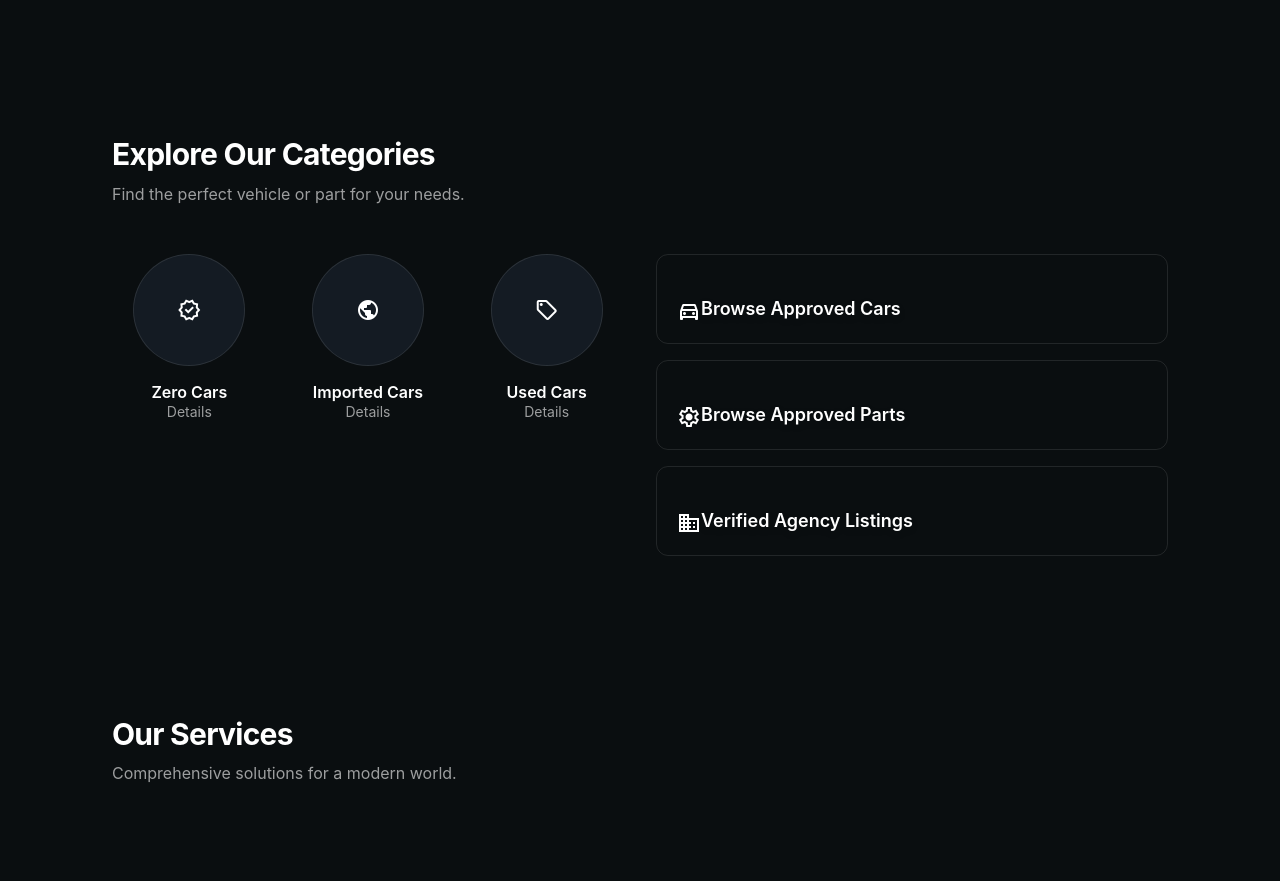
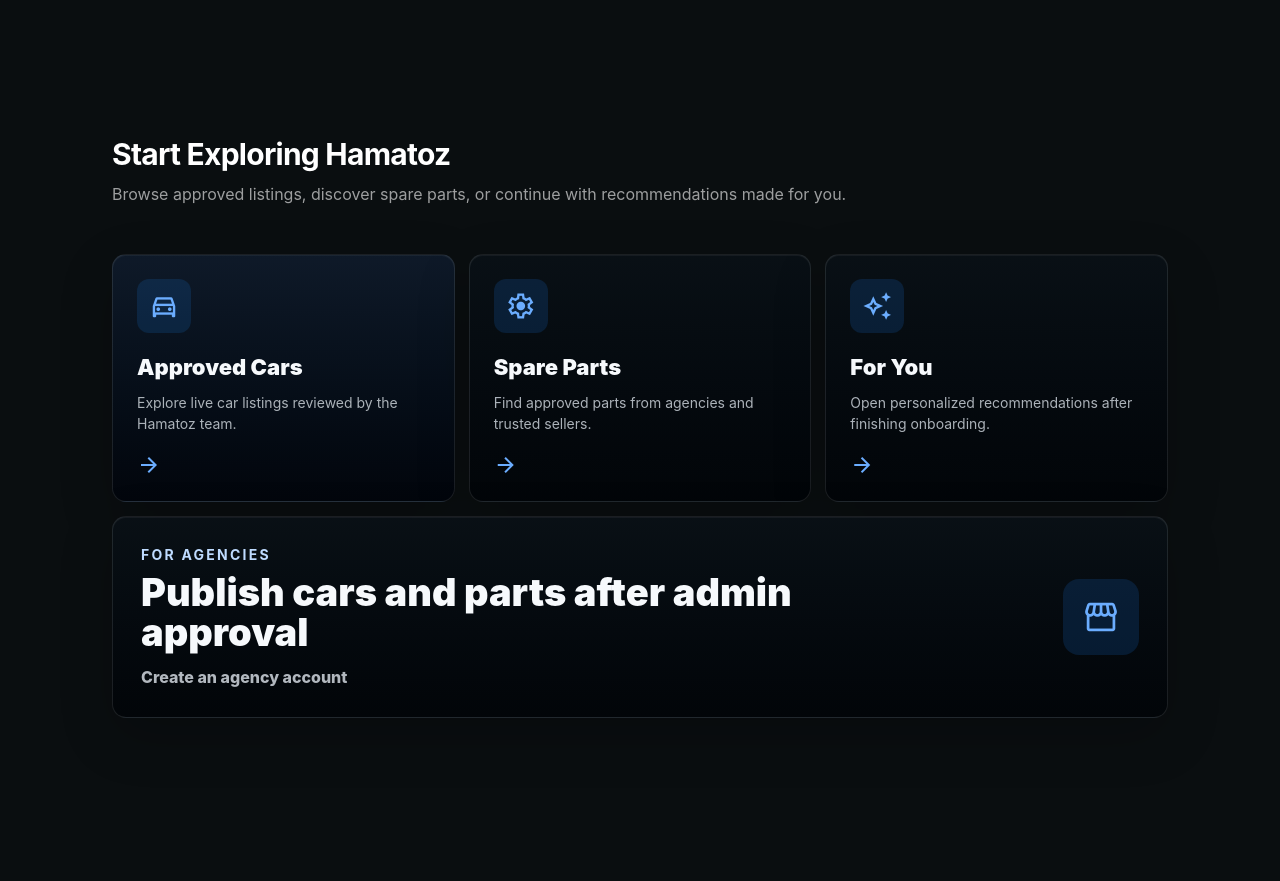
Before and after one commit to tahaayman116/front_hamatoz, an Angular app: page / in a window 1280 px wide. Shown: the part 7160-8041 px from the top of the page. Built offline with nearby package versions, Linux system fonts and the light colour scheme.

Commit message:
Fix home category shortcuts

```diff
--- a/src/app/home/home.css
+++ b/src/app/home/home.css
@@ -1,68 +1,141 @@
 
-/* Category (circle cards) */
-.category-circle {
-  display: flex;
-  flex-direction: column;
-  align-items: center;
-  gap: 16px;
-  text-align: center;
-  cursor: pointer;
+/* Marketplace shortcuts */
+.category-panel {
+  display: grid;
+  grid-template-columns: repeat(3, minmax(0, 1fr));
+  gap: 14px;
+  padding: 16px;
 }
 
-.circle-icon {
+.category-card,
+.agency-card {
+  position: relative;
   display: flex;
+  min-width: 0;
+  color: oklch(96% 0.006 252);
+  text-decoration: none;
+  overflow: hidden;
+  border: 1px solid oklch(98% 0.006 252 / 0.1);
+  background: linear-gradient(180deg, oklch(17% 0.016 248 / 0.92), oklch(11% 0.014 248 / 0.92));
+  box-shadow: inset 0 1px 0 oklch(98% 0.006 252 / 0.05), 0 18px 54px oklch(4% 0.01 248 / 0.2);
+  transition: transform 180ms ease-out, border-color 180ms ease-out, background 180ms ease-out, box-shadow 180ms ease-out;
+}
+
+.category-card {
+  align-items: flex-start;
+  flex-direction: column;
+  gap: 18px;
+  min-height: 218px;
+  padding: 24px;
+  border-radius: 14px;
+}
+
+.category-card::before,
+.agency-card::before {
+  content: "";
+  position: absolute;
+  inset: 0;
+  background:
+    radial-gradient(circle at 20% 0%, oklch(62% 0.16 255 / 0.22), transparent 22rem),
+    linear-gradient(135deg, oklch(98% 0.006 252 / 0.07), transparent 42%);
+  opacity: 0;
+  transition: opacity 180ms ease-out;
+}
+
+.category-card > span {
+  position: relative;
+  display: inline-flex;
   align-items: center;
   justify-content: center;
-  width: 112px;
-  height: 112px;
-  border-radius: 9999px;
-  border: 1px solid rgba(255, 255, 255, 0.1);
-  background: rgba(31, 41, 55, 0.5);
-  transition: all 0.3s ease;
+  width: 54px;
+  height: 54px;
+  border-radius: 12px;
+  background: oklch(56% 0.17 255 / 0.18);
+  color: oklch(74% 0.14 255);
+  font-size: 30px;
 }
 
-.category-circle:hover .circle-icon {
-  transform: scale(1.05);
-  border-color: #3b82f6;
-  background: rgba(31, 41, 55, 1);
-  box-shadow: 0 12px 24px rgba(59, 130, 246, 0.2);
+.category-card div,
+.agency-card div,
+.category-card i,
+.agency-card > span {
+  position: relative;
 }
 
-.category-circle:hover .circle-icon .material-symbols-outlined {
-  transform: scale(1.1);
+.category-card h3,
+.agency-card h3 {
+  margin: 0;
+  color: oklch(98% 0.006 252);
+  font-weight: 900;
+  letter-spacing: 0;
 }
 
-.circle-icon .material-symbols-outlined {
-  transition: transform 0.3s ease;
+.category-card h3 {
+  font-size: 22px;
 }
 
-/* Image tiles */
-.image-tile {
-  position: relative;
-  display: flex;
-  align-items: flex-end;
-  overflow: hidden;
-  width: 100%;
-  min-height: 90px;
-  padding: 20px;
-  border-radius: 12px;
-  border: 1px solid rgba(255, 255, 255, 0.1);
-  cursor: pointer;
-
-  /* background set inline in HTML */
-  background-size: cover;
-  background-position: center;
-
-  box-shadow: inset 0 0 0 rgba(0, 0, 0, 0.2);
-  transition: all 0.3s ease;
+.category-card p {
+  margin: 8px 0 0;
+  color: oklch(76% 0.012 250);
+  font-size: 14px;
+  line-height: 1.55;
 }
 
-.image-tile:hover {
-  border-color: rgba(255, 255, 255, 0.2);
-  box-shadow: 0 14px 26px rgba(0, 0, 0, 0.3);
+.category-card i {
+  margin-top: auto;
+  color: oklch(74% 0.14 255);
 }
 
+.category-card:hover,
+.agency-card:hover {
+  transform: translateY(-3px);
+  border-color: oklch(70% 0.15 255 / 0.36);
+  box-shadow: inset 0 1px 0 oklch(98% 0.006 252 / 0.08), 0 22px 64px oklch(4% 0.01 248 / 0.28);
+}
 
+.category-card:hover::before,
+.agency-card:hover::before {
+  opacity: 1;
+}
+
+.category-card.primary {
+  background: linear-gradient(180deg, oklch(22% 0.034 255 / 0.94), oklch(12% 0.018 248 / 0.94));
+}
+
+.agency-card {
+  grid-column: 1 / -1;
+  align-items: center;
+  justify-content: space-between;
+  gap: 24px;
+  min-height: 150px;
+  padding: 28px;
+  border-radius: 14px;
+}
+
+.agency-card h3 {
+  max-width: 720px;
+  margin: 8px 0 12px;
+  font-size: clamp(24px, 4vw, 38px);
+  line-height: 1.05;
+}
+
+.agency-card span:not(.material-symbols-outlined) {
+  color: oklch(78% 0.012 250);
+  font-weight: 800;
+}
+
+.agency-card > .material-symbols-outlined {
+  display: inline-flex;
+  align-items: center;
+  justify-content: center;
+  width: 76px;
+  height: 76px;
+  flex: 0 0 auto;
+  border-radius: 16px;
+  background: oklch(56% 0.17 255 / 0.18);
+  color: oklch(74% 0.14 255);
+  font-size: 38px;
+}
 
 /* Scroll Frame Animation */
 #frameCanvas {
@@ -117,3 +190,18 @@
     transform: translateY(0);
   }
 }
+
+@media (max-width: 900px) {
+  .category-panel {
+    grid-template-columns: 1fr;
+  }
+
+  .category-card {
+    min-height: 0;
+  }
+
+  .agency-card {
+    align-items: flex-start;
+    flex-direction: column;
+  }
+}
--- a/src/app/home/home.html
+++ b/src/app/home/home.html
@@ -79,64 +79,49 @@
           <section class="flex flex-col gap-8">
             <div class="flex flex-col gap-2 px-4">
               <h2 class="text-3xl font-bold leading-tight tracking-tight">
-                Explore Our Categories
+                Start Exploring Hamatoz
               </h2>
               <p class="text-white/60 text-base">
-                Find the perfect vehicle or part for your needs.
+                Browse approved listings, discover spare parts, or continue with recommendations made for you.
               </p>
             </div>
 
-            <div class="grid grid-cols-1 md:grid-cols-2 gap-8 p-4">
-              <!-- Left: 3 circles -->
-              <div class="grid grid-cols-1 sm:grid-cols-3 gap-6">
-                <div class="category-circle">
-                  <div class="circle-icon">
-                    <span class="material-symbols-outlined text-4xl text-primary">new_releases</span>
-                  </div>
-                  <div class="flex flex-col">
-                    <h3 class="text-base font-semibold leading-tight">Zero Cars</h3>
-                    <p class="text-sm text-white/60">Details</p>
-                  </div>
+            <div class="category-panel">
+              <a class="category-card primary" routerLink="/cars">
+                <span class="material-symbols-outlined">directions_car</span>
+                <div>
+                  <h3>Approved Cars</h3>
+                  <p>Explore live car listings reviewed by the Hamatoz team.</p>
                 </div>
+                <i class="material-symbols-outlined">arrow_forward</i>
+              </a>
 
-                <div class="category-circle">
-                  <div class="circle-icon">
-                    <span class="material-symbols-outlined text-4xl text-primary">public</span>
-                  </div>
-                  <div class="flex flex-col">
-                    <h3 class="text-base font-semibold leading-tight">Imported Cars</h3>
-                    <p class="text-sm text-white/60">Details</p>
-                  </div>
+              <a class="category-card" routerLink="/parts">
+                <span class="material-symbols-outlined">settings</span>
+                <div>
+                  <h3>Spare Parts</h3>
+                  <p>Find approved parts from agencies and trusted sellers.</p>
                 </div>
+                <i class="material-symbols-outlined">arrow_forward</i>
+              </a>
 
-                <div class="category-circle">
-                  <div class="circle-icon">
-                    <span class="material-symbols-outlined text-4xl text-primary">sell</span>
-                  </div>
-                  <div class="flex flex-col">
-                    <h3 class="text-base font-semibold leading-tight">Used Cars</h3>
-                    <p class="text-sm text-white/60">Details</p>
-                  </div>
+              <a class="category-card" routerLink="/cars" [queryParams]="{ mode: 'for-you' }">
+                <span class="material-symbols-outlined">auto_awesome</span>
+                <div>
+                  <h3>For You</h3>
+                  <p>Open personalized recommendations after finishing onboarding.</p>
                 </div>
-              </div>
+                <i class="material-symbols-outlined">arrow_forward</i>
+              </a>
 
-              <!-- Right: marketplace shortcuts without fake vehicle photos -->
-              <div class="flex flex-col gap-4">
-                <div class="image-tile">
-                  <span class="material-symbols-outlined relative z-10 text-3xl text-primary">directions_car</span>
-                  <h3 class="relative z-10 text-lg font-semibold drop-shadow-md">Browse Approved Cars</h3>
+              <a class="agency-card" routerLink="/sign-up" [queryParams]="{ type: 'agency' }">
+                <div>
+                  <p class="text-sm font-bold uppercase tracking-[0.16em] text-blue-200">For agencies</p>
+                  <h3>Publish cars and parts after admin approval</h3>
+                  <span>Create an agency account</span>
                 </div>
-
-                <div class="image-tile">
-                  <span class="material-symbols-outlined relative z-10 text-3xl text-primary">settings</span>
-                  <h3 class="relative z-10 text-lg font-semibold drop-shadow-md">Browse Approved Parts</h3>
-                </div>
-
-                <div class="image-tile">
-                  <span class="material-symbols-outlined relative z-10 text-3xl text-primary">domain</span>
-                  <h3 class="relative z-10 text-lg font-semibold drop-shadow-md">Verified Agency Listings</h3>
-                </div>
-              </div>
+                <span class="material-symbols-outlined">storefront</span>
+              </a>
             </div>
           </section>
 
--- a/src/app/home/home.ts
+++ b/src/app/home/home.ts
@@ -7,22 +7,17 @@
   signal,
   NgZone,
 } from '@angular/core';
+import { RouterLink } from '@angular/router';
 
 @Component({
   selector: 'app-home',
   standalone: true,
-  imports: [],
+  imports: [RouterLink],
   templateUrl: './home.html',
   styleUrl: './home.css',
 })
 export class Home implements AfterViewInit, OnDestroy {
   @ViewChild('frameCanvas') canvasRef!: ElementRef<HTMLCanvasElement>;
-
-  categories = [
-    { title: 'Zero Cars', icon: 'new_releases' },
-    { title: 'Imported Cars', icon: 'public' },
-    { title: 'Used Cars', icon: 'sell' },
-  ];
 
   // Frame animation properties
   private readonly TOTAL_FRAMES = 200;
--- a/src/app/sign-up/sign-up.ts
+++ b/src/app/sign-up/sign-up.ts
@@ -1,7 +1,7 @@
 import { Component } from '@angular/core';
 import { CommonModule } from '@angular/common';
 import { FormsModule } from '@angular/forms';
-import { RouterLink, Router } from '@angular/router';
+import { ActivatedRoute, RouterLink, Router } from '@angular/router';
 import { AuthService } from '../core/services/auth.service';
 import { RegisterRequestDto } from '../core/models/api.dtos';
 
@@ -29,8 +29,14 @@
 
   constructor(
     private router: Router,
+    private route: ActivatedRoute,
     private authService: AuthService
-  ) {}
+  ) {
+    const requestedType = this.route.snapshot.queryParamMap.get('type')?.toLowerCase();
+    if (requestedType === 'agency') {
+      this.userType = 'Agency';
+    }
+  }
 
   onSignUp() {
     this.errorMessage = '';
```
